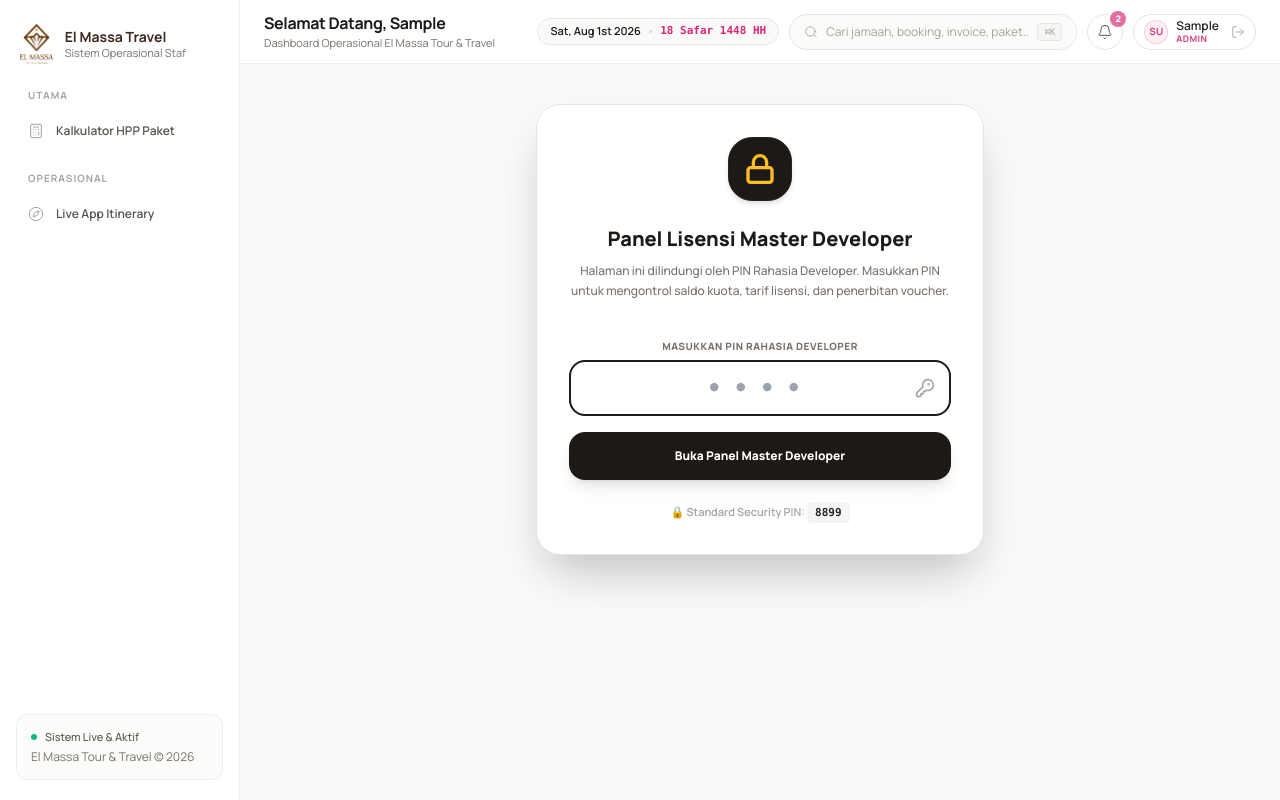
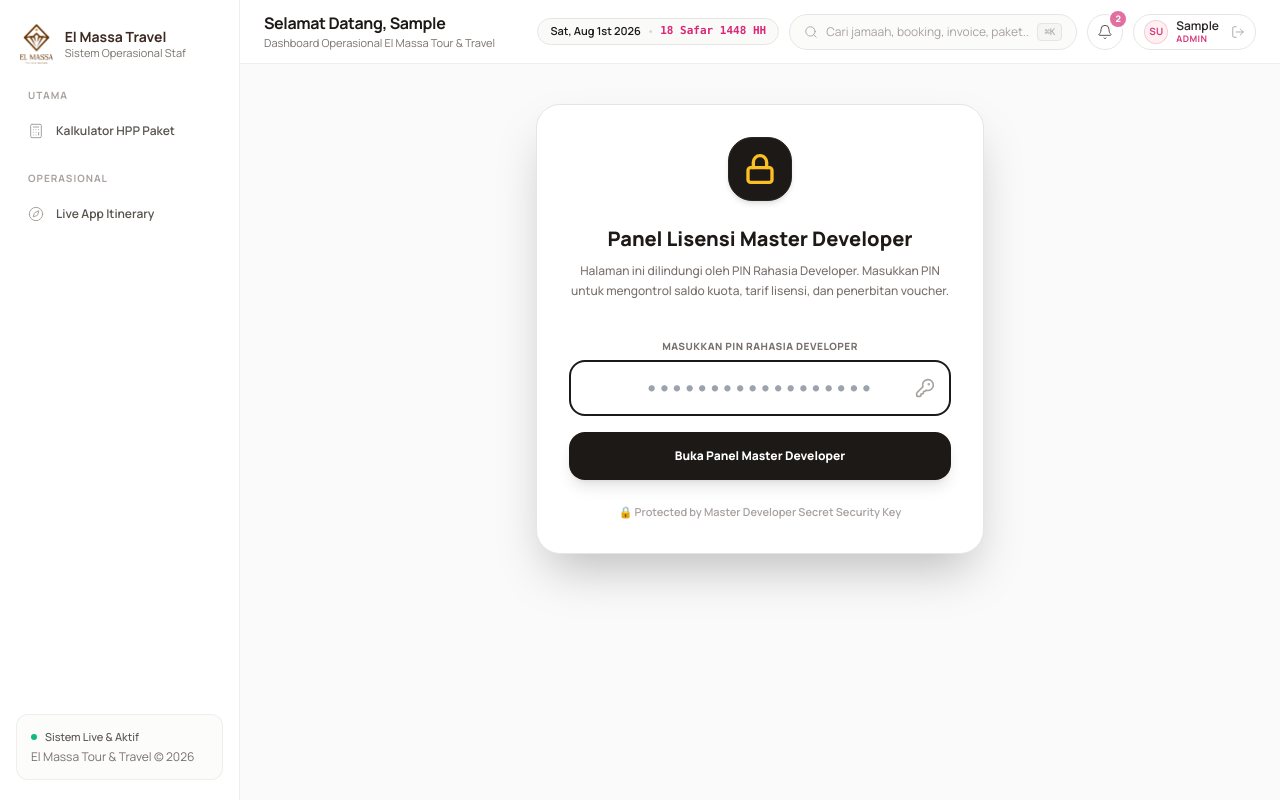
Before and after one commit to darcia2024/elmassa-administration, a Next.js app: page /pengaturan/lisensi-master in a window 1280 px wide. Built offline with nearby package versions, Linux system fonts and the light colour scheme; sample sign-in values are in the browser's storage.

Commit message:
security: update Master Developer License Panel PIN to custom secret key 120426050900260402

```diff
--- a/app/pengaturan/lisensi-master/page.tsx
+++ b/app/pengaturan/lisensi-master/page.tsx
@@ -26,7 +26,7 @@ export default function LisensiMasterPage() {
   const [pinError, setPinError] = useState("");
 
   // Master Developer PIN
-  const MASTER_PIN = "8899";
+  const MASTER_PIN = "120426050900260402";
 
   // License Control States
   const [currentCredits, setCurrentCredits] = useState<number>(100);
@@ -143,12 +143,12 @@ export default function LisensiMasterPage() {
                 <div className="relative">
                   <input
                     type="password"
-                    maxLength={6}
+                    maxLength={32}
                     value={pinInput}
                     onChange={(e) => setPinInput(e.target.value)}
-                    placeholder="••••"
+                    placeholder="••••••••••••••••••"
                     autoFocus
-                    className="w-full h-14 rounded-2xl border-2 border-stone-200 bg-stone-50 text-center text-2xl font-mono font-black tracking-[0.5em] focus:border-stone-900 focus:outline-none focus:bg-white"
+                    className="w-full h-14 rounded-2xl border-2 border-stone-200 bg-stone-50 text-center text-lg font-mono font-black tracking-widest focus:border-stone-900 focus:outline-none focus:bg-white"
                   />
                   <KeyRound className="absolute right-4 top-1/2 -translate-y-1/2 h-5 w-5 text-stone-400" />
                 </div>
@@ -169,7 +169,7 @@ export default function LisensiMasterPage() {
             </form>
 
             <p className="text-[11px] text-stone-400 font-semibold">
-              🔒 Standard Security PIN: <code className="bg-stone-100 px-2 py-1 rounded text-stone-800 font-mono">8899</code>
+              🔒 Protected by Master Developer Secret Security Key
             </p>
           </div>
         </div>
```
